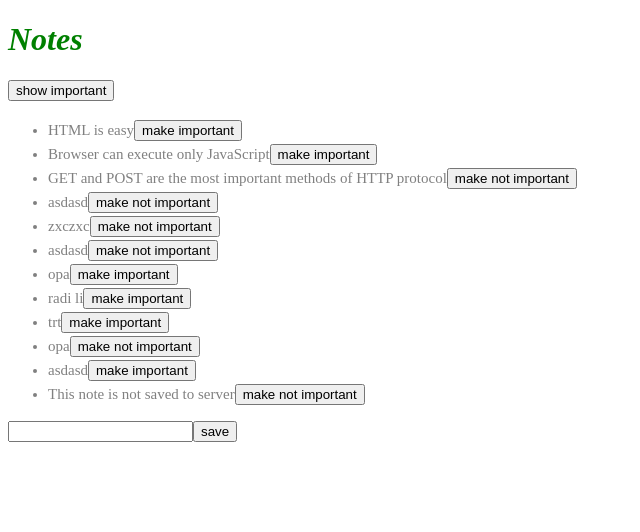
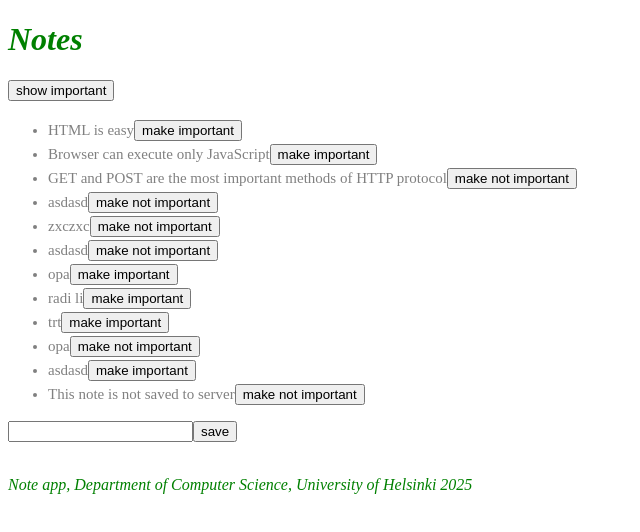
Before and after one commit to milosdjakovic/fullstackopen-submissions, a React (Vite) app in the folder part-2/notes/: page / in a window 1280 px wide. Shown: the top 532 px of the page, without its empty margins (0-640 px from the left). Built offline with nearby package versions, Linux system fonts and the light colour scheme; data requests are answered from the project's data file.

Commit message:
Update notes part 2 project to match github "part2-8" branch in the course repo

```diff
--- a/part-2/notes/src/App.jsx
+++ b/part-2/notes/src/App.jsx
@@ -1,4 +1,5 @@
 import { useState, useEffect } from "react";
+import Footer from "./components/Footer";
 import Note from "./components/Note";
 import Notification from "./components/Notification";
 import noteService from "./services/notes";
@@ -76,6 +77,7 @@
 				<input value={newNote} onChange={handleNoteChange} />
 				<button type="submit">save</button>
 			</form>
+			<Footer />
 		</div>
 	);
 };
--- /dev/null
+++ b/part-2/notes/src/components/Footer.jsx
@@ -0,0 +1,17 @@
+const Footer = () => {
+	const footerStyle = {
+		color: "green",
+		fontStyle: "italic",
+	};
+
+	return (
+		<div style={footerStyle}>
+			<br />
+			<p>
+				Note app, Department of Computer Science, University of Helsinki 2025
+			</p>
+		</div>
+	);
+};
+
+export default Footer;
```
